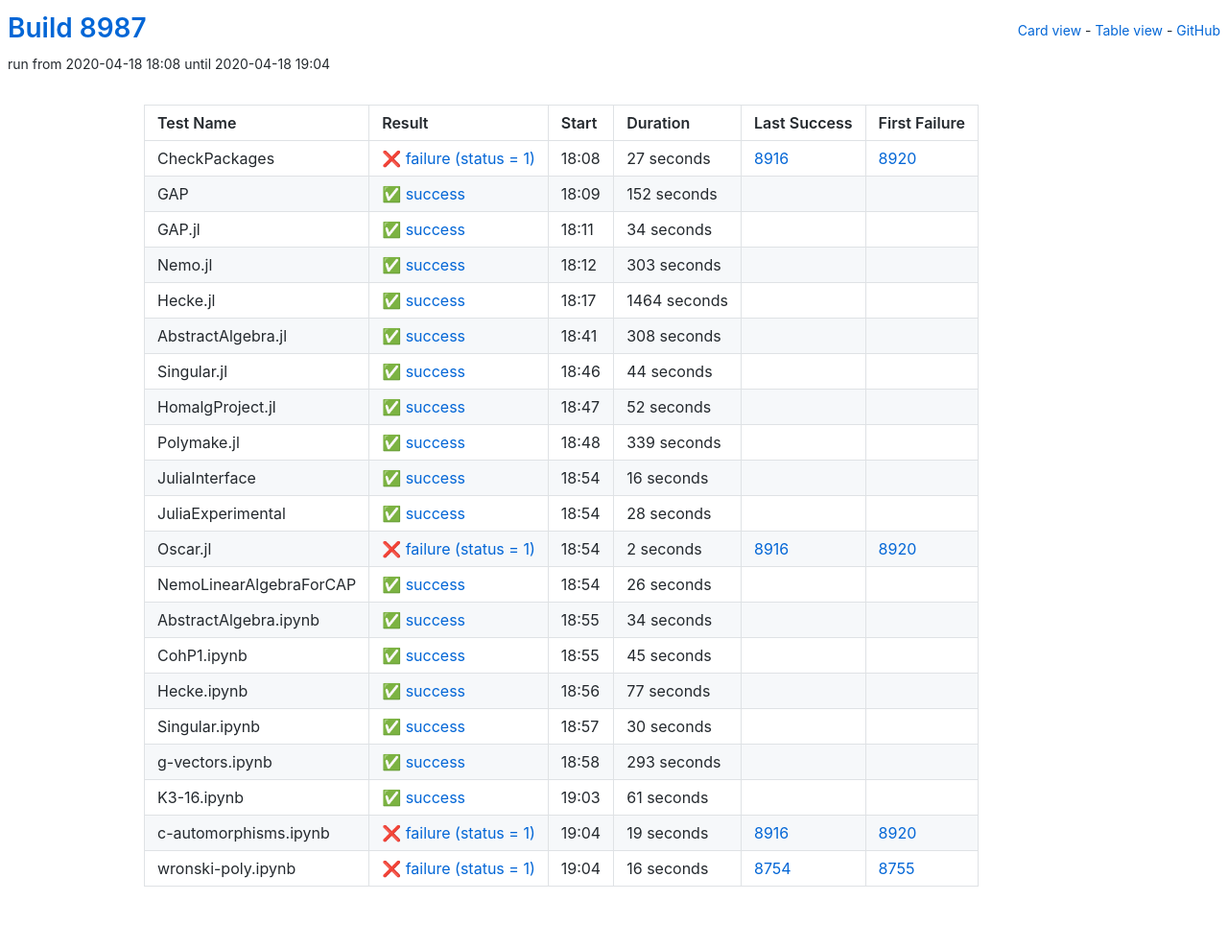
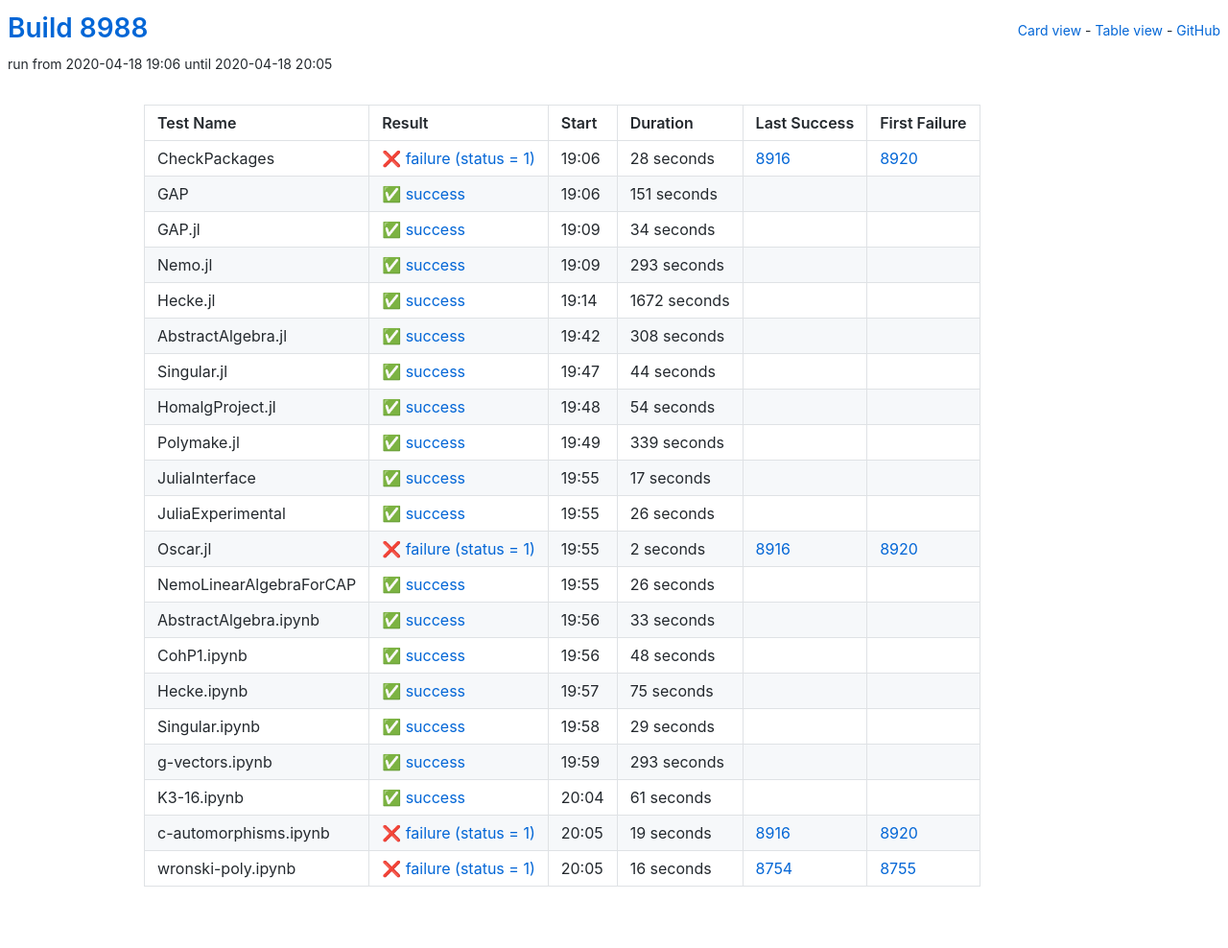
Before and after one commit to oscar-system/oscar-ci-status, a Jekyll site: the page built from table.html, in a window 1280 px wide. Shown: the whole page at 96% size. Built offline with Jekyll 4.4.1, drawn with Linux system fonts in a browser that asks for light colours.

Commit message:
Build 8988

```diff
--- a/_data/ci.yml
+++ b/_data/ci.yml
@@ -1,27 +1,27 @@
-build: 8987
-build_url: https://oscarci.mathematik.uni-kl.de/job/oscar/8987/
+build: 8988
+build_url: https://oscarci.mathematik.uni-kl.de/job/oscar/8988/
 job: oscar
 tests:
-- duration: 27
+- duration: 28
   exitcode: 1
   first_failure: 8920
   first_failure_url: https://oscarci.mathematik.uni-kl.de/job/oscar/8920/
   last_success: 8916
   last_success_url: https://oscarci.mathematik.uni-kl.de/job/oscar/8916/
-  log: https://oscarci.mathematik.uni-kl.de/job/oscar/8987/artifact/logs/build-8987/CheckPackages.log
+  log: https://oscarci.mathematik.uni-kl.de/job/oscar/8988/artifact/logs/build-8988/CheckPackages.log
   name: CheckPackages
-  start: 2020-04-18 18:08
+  start: 2020-04-18 19:06
   status: failure
   success: false
-- duration: 152
+- duration: 151
   exitcode: 0
   first_failure: false
   first_failure_url: null
   last_success: false
   last_success_url: null
-  log: https://oscarci.mathematik.uni-kl.de/job/oscar/8987/artifact/logs/build-8987/GAP.log
+  log: https://oscarci.mathematik.uni-kl.de/job/oscar/8988/artifact/logs/build-8988/GAP.log
   name: GAP
-  start: 2020-04-18 18:09
+  start: 2020-04-18 19:06
   status: success
   success: true
 - duration: 34
@@ -30,31 +30,31 @@
   first_failure_url: null
   last_success: false
   last_success_url: null
-  log: https://oscarci.mathematik.uni-kl.de/job/oscar/8987/artifact/logs/build-8987/GAP.jl.log
+  log: https://oscarci.mathematik.uni-kl.de/job/oscar/8988/artifact/logs/build-8988/GAP.jl.log
   name: GAP.jl
-  start: 2020-04-18 18:11
+  start: 2020-04-18 19:09
   status: success
   success: true
-- duration: 303
+- duration: 293
   exitcode: 0
   first_failure: false
   first_failure_url: null
   last_success: false
   last_success_url: null
-  log: https://oscarci.mathematik.uni-kl.de/job/oscar/8987/artifact/logs/build-8987/Nemo.jl.log
+  log: https://oscarci.mathematik.uni-kl.de/job/oscar/8988/artifact/logs/build-8988/Nemo.jl.log
   name: Nemo.jl
-  start: 2020-04-18 18:12
+  start: 2020-04-18 19:09
   status: success
   success: true
-- duration: 1464
+- duration: 1672
   exitcode: 0
   first_failure: false
   first_failure_url: null
   last_success: false
   last_success_url: null
-  log: https://oscarci.mathematik.uni-kl.de/job/oscar/8987/artifact/logs/build-8987/Hecke.jl.log
+  log: https://oscarci.mathematik.uni-kl.de/job/oscar/8988/artifact/logs/build-8988/Hecke.jl.log
   name: Hecke.jl
-  start: 2020-04-18 18:17
+  start: 2020-04-18 19:14
   status: success
   success: true
 - duration: 308
@@ -63,9 +63,9 @@
   first_failure_url: null
   last_success: false
   last_success_url: null
-  log: https://oscarci.mathematik.uni-kl.de/job/oscar/8987/artifact/logs/build-8987/AbstractAlgebra.jl.log
+  log: https://oscarci.mathematik.uni-kl.de/job/oscar/8988/artifact/logs/build-8988/AbstractAlgebra.jl.log
   name: AbstractAlgebra.jl
-  start: 2020-04-18 18:41
+  start: 2020-04-18 19:42
   status: success
   success: true
 - duration: 44
@@ -74,20 +74,20 @@
   first_failure_url: null
   last_success: false
   last_success_url: null
-  log: https://oscarci.mathematik.uni-kl.de/job/oscar/8987/artifact/logs/build-8987/Singular.jl.log
+  log: https://oscarci.mathematik.uni-kl.de/job/oscar/8988/artifact/logs/build-8988/Singular.jl.log
   name: Singular.jl
-  start: 2020-04-18 18:46
+  start: 2020-04-18 19:47
   status: success
   success: true
-- duration: 52
+- duration: 54
   exitcode: 0
   first_failure: false
   first_failure_url: null
   last_success: false
   last_success_url: null
-  log: https://oscarci.mathematik.uni-kl.de/job/oscar/8987/artifact/logs/build-8987/HomalgProject.jl.log
+  log: https://oscarci.mathematik.uni-kl.de/job/oscar/8988/artifact/logs/build-8988/HomalgProject.jl.log
   name: HomalgProject.jl
-  start: 2020-04-18 18:47
+  start: 2020-04-18 19:48
   status: success
   success: true
 - duration: 339
@@ -96,31 +96,31 @@
   first_failure_url: null
   last_success: false
   last_success_url: null
-  log: https://oscarci.mathematik.uni-kl.de/job/oscar/8987/artifact/logs/build-8987/Polymake.jl.log
+  log: https://oscarci.mathematik.uni-kl.de/job/oscar/8988/artifact/logs/build-8988/Polymake.jl.log
   name: Polymake.jl
-  start: 2020-04-18 18:48
+  start: 2020-04-18 19:49
   status: success
   success: true
-- duration: 16
+- duration: 17
   exitcode: 0
   first_failure: false
   first_failure_url: null
   last_success: false
   last_success_url: null
-  log: https://oscarci.mathematik.uni-kl.de/job/oscar/8987/artifact/logs/build-8987/JuliaInterface.log
+  log: https://oscarci.mathematik.uni-kl.de/job/oscar/8988/artifact/logs/build-8988/JuliaInterface.log
   name: JuliaInterface
-  start: 2020-04-18 18:54
+  start: 2020-04-18 19:55
   status: success
   success: true
-- duration: 28
+- duration: 26
   exitcode: 0
   first_failure: false
   first_failure_url: null
   last_success: false
   last_success_url: null
-  log: https://oscarci.mathematik.uni-kl.de/job/oscar/8987/artifact/logs/build-8987/JuliaExperimental.log
+  log: https://oscarci.mathematik.uni-kl.de/job/oscar/8988/artifact/logs/build-8988/JuliaExperimental.log
   name: JuliaExperimental
-  start: 2020-04-18 18:54
+  start: 2020-04-18 19:55
   status: success
   success: true
 - duration: 2
@@ -129,9 +129,9 @@
   first_failure_url: https://oscarci.mathematik.uni-kl.de/job/oscar/8920/
   last_success: 8916
   last_success_url: https://oscarci.mathematik.uni-kl.de/job/oscar/8916/
-  log: https://oscarci.mathematik.uni-kl.de/job/oscar/8987/artifact/logs/build-8987/Oscar.jl.log
+  log: https://oscarci.mathematik.uni-kl.de/job/oscar/8988/artifact/logs/build-8988/Oscar.jl.log
   name: Oscar.jl
-  start: 2020-04-18 18:54
+  start: 2020-04-18 19:55
   status: failure
   success: false
 - duration: 26
@@ -140,53 +140,53 @@
   first_failure_url: null
   last_success: false
   last_success_url: null
-  log: https://oscarci.mathematik.uni-kl.de/job/oscar/8987/artifact/logs/build-8987/NemoLinearAlgebraForCAP.log
+  log: https://oscarci.mathematik.uni-kl.de/job/oscar/8988/artifact/logs/build-8988/NemoLinearAlgebraForCAP.log
   name: NemoLinearAlgebraForCAP
-  start: 2020-04-18 18:54
+  start: 2020-04-18 19:55
   status: success
   success: true
-- duration: 34
+- duration: 33
   exitcode: 0
   first_failure: false
   first_failure_url: null
   last_success: false
   last_success_url: null
-  log: https://oscarci.mathematik.uni-kl.de/job/oscar/8987/artifact/logs/build-8987/AbstractAlgebra.ipynb.log
+  log: https://oscarci.mathematik.uni-kl.de/job/oscar/8988/artifact/logs/build-8988/AbstractAlgebra.ipynb.log
   name: AbstractAlgebra.ipynb
-  start: 2020-04-18 18:55
+  start: 2020-04-18 19:56
   status: success
   success: true
-- duration: 45
+- duration: 48
   exitcode: 0
   first_failure: false
   first_failure_url: null
   last_success: false
   last_success_url: null
-  log: https://oscarci.mathematik.uni-kl.de/job/oscar/8987/artifact/logs/build-8987/CohP1.ipynb.log
+  log: https://oscarci.mathematik.uni-kl.de/job/oscar/8988/artifact/logs/build-8988/CohP1.ipynb.log
   name: CohP1.ipynb
-  start: 2020-04-18 18:55
+  start: 2020-04-18 19:56
   status: success
   success: true
-- duration: 77
+- duration: 75
   exitcode: 0
   first_failure: false
   first_failure_url: null
   last_success: false
   last_success_url: null
-  log: https://oscarci.mathematik.uni-kl.de/job/oscar/8987/artifact/logs/build-8987/Hecke.ipynb.log
+  log: https://oscarci.mathematik.uni-kl.de/job/oscar/8988/artifact/logs/build-8988/Hecke.ipynb.log
   name: Hecke.ipynb
-  start: 2020-04-18 18:56
+  start: 2020-04-18 19:57
   status: success
   success: true
-- duration: 30
+- duration: 29
   exitcode: 0
   first_failure: false
   first_failure_url: null
   last_success: false
   last_success_url: null
-  log: https://oscarci.mathematik.uni-kl.de/job/oscar/8987/artifact/logs/build-8987/Singular.ipynb.log
+  log: https://oscarci.mathematik.uni-kl.de/job/oscar/8988/artifact/logs/build-8988/Singular.ipynb.log
   name: Singular.ipynb
-  start: 2020-04-18 18:57
+  start: 2020-04-18 19:58
   status: success
   success: true
 - duration: 293
@@ -195,9 +195,9 @@
   first_failure_url: null
   last_success: false
   last_success_url: null
-  log: https://oscarci.mathematik.uni-kl.de/job/oscar/8987/artifact/logs/build-8987/g-vectors.ipynb.log
+  log: https://oscarci.mathematik.uni-kl.de/job/oscar/8988/artifact/logs/build-8988/g-vectors.ipynb.log
   name: g-vectors.ipynb
-  start: 2020-04-18 18:58
+  start: 2020-04-18 19:59
   status: success
   success: true
 - duration: 61
@@ -206,9 +206,9 @@
   first_failure_url: null
   last_success: false
   last_success_url: null
-  log: https://oscarci.mathematik.uni-kl.de/job/oscar/8987/artifact/logs/build-8987/K3-16.ipynb.log
+  log: https://oscarci.mathematik.uni-kl.de/job/oscar/8988/artifact/logs/build-8988/K3-16.ipynb.log
   name: K3-16.ipynb
-  start: 2020-04-18 19:03
+  start: 2020-04-18 20:04
   status: success
   success: true
 - duration: 19
@@ -217,9 +217,9 @@
   first_failure_url: https://oscarci.mathematik.uni-kl.de/job/oscar/8920/
   last_success: 8916
   last_success_url: https://oscarci.mathematik.uni-kl.de/job/oscar/8916/
-  log: https://oscarci.mathematik.uni-kl.de/job/oscar/8987/artifact/logs/build-8987/c-automorphisms.ipynb.log
+  log: https://oscarci.mathematik.uni-kl.de/job/oscar/8988/artifact/logs/build-8988/c-automorphisms.ipynb.log
   name: c-automorphisms.ipynb
-  start: 2020-04-18 19:04
+  start: 2020-04-18 20:05
   status: failure
   success: false
 - duration: 16
@@ -228,8 +228,8 @@
   first_failure_url: https://oscarci.mathematik.uni-kl.de/job/oscar/8755/
   last_success: 8754
   last_success_url: https://oscarci.mathematik.uni-kl.de/job/oscar/8754/
-  log: https://oscarci.mathematik.uni-kl.de/job/oscar/8987/artifact/logs/build-8987/wronski-poly.ipynb.log
+  log: https://oscarci.mathematik.uni-kl.de/job/oscar/8988/artifact/logs/build-8988/wronski-poly.ipynb.log
   name: wronski-poly.ipynb
-  start: 2020-04-18 19:04
+  start: 2020-04-18 20:05
   status: failure
   success: false
```
Also changed, not shown: README.md.
